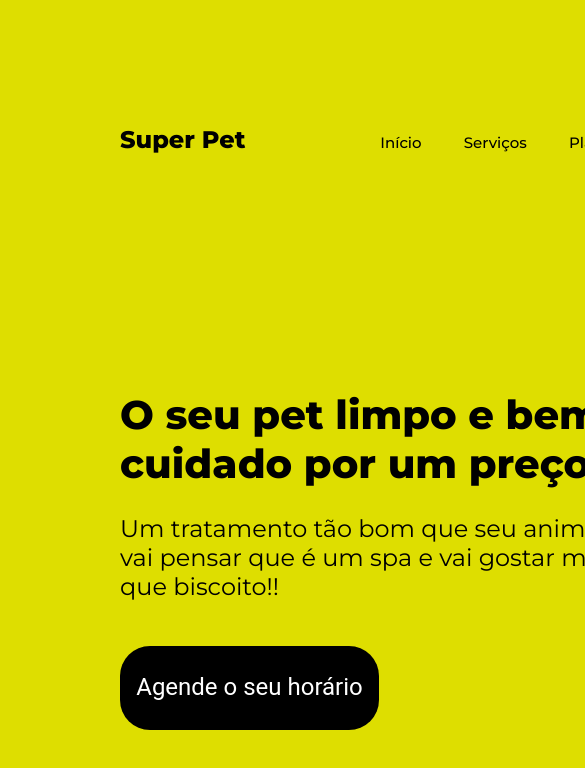
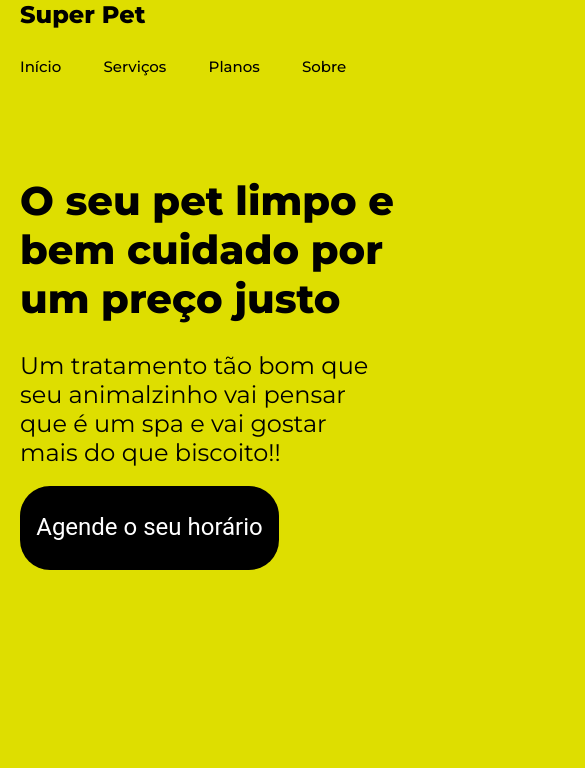
Before and after one commit to codebyjonatas/ProjetoSuperPet, a plain HTML site: page index.html in a window 390 px wide. Shown: the top 768 px of the page, 585 px wide, since content can reach past the window. Drawn offline with Linux system fonts and the light colour scheme.

Commit message:
adicionei o media query

```diff
--- a/style.css
+++ b/style.css
@@ -1,4 +1,10 @@
 @import url('https://fonts.googleapis.com/css2?family=Montserrat:wght@400;500;800&display=swap');
+
+:root {
+--color-background: #dede00;
+--color-branco: #ffffff;
+--color-preto: #000000;
+}
 
 * {
     margin: 0px;
@@ -8,7 +14,7 @@
 }
 
 body {
-    background-color: rgb(222, 222, 0);
+    background-color:var(--color-background);
     margin-left: 120px;
 }
 
@@ -28,7 +34,7 @@ body {
     flex-shrink: 0;
     margin-right: 130.73px;
 
-    color: black;
+    color:var(--color-preto);
     font-size: 24px;
     font-weight: 800;
     text-decoration: none;
@@ -47,7 +53,7 @@ body {
     flex-shrink: 0;
     margin-right: 38px;
 
-    color: black;
+    color: var(--color-preto);
     font-size: 15px;
     font-weight: 500;
     text-decoration: none;
@@ -68,7 +74,7 @@ h1 {
     margin-right: 11px;
     margin-top: 236px;
 
-    color: black;
+    color:var(--color-preto);
     font-size: 40px;
     font-weight: 800;
 }
@@ -80,13 +86,13 @@ h1 {
     margin-right: 38px;
     margin-top: 26px;
 
-    color: black;
+    color: var(--color-preto);
     font-size: 24px;
     font-weight: 400;
 }
 
 .agendar {
-    color: white;
+    color: var(--color-branco);
     text-align: center;
     font-family: 'Roboto';
     font-size: 24px;
@@ -99,13 +105,95 @@ h1 {
     flex-shrink: 0;
 
     border-radius: 30px;
-    background: black;
+    background: var(--color-preto);
 
     display: block;
 
     margin-top: 27px;
 }
 
-@media screen {
+@media screen and (max-width: 900px) {
+    .quadro1 {
+        width: 375px;
+        height: 667px;
+    }
 
+
+    body {
+        background-color: var(--color-background);
+        margin-left: 20px;
+    }
+
+    .topo {
+        margin-top: 0px;
+        width: 375px;
+    }
+
+    .logo-text {
+        margin-right: 30px;
+    }
+
+.links-bar {
+    margin-top: 28px;
 }
+
+    .link {
+        /*margin-right: 12px;*/
+    }
+
+    .corpo {
+        display: flex;
+
+        /*padding-left: 140px;
+        padding-top: 166px;
+        padding-right: 128px;
+        padding-bottom: 68px;*/
+    }
+
+    h1 {
+        width: 375px;
+
+        /*margin-right: 11px;*/
+        margin-top: 100px;
+
+        color:var(--color-preto);
+        font-size: 40px;
+        font-weight: 800;
+    }
+
+    .descricao p {
+        max-width: 360px;
+        height: 105px;
+        /*margin-right: 38px;*/
+        margin-top: 28px;
+
+        color: var(--color-preto);
+        font-size: 24px;
+        font-weight: 400;
+    }
+
+    .agendar {
+        color: var(--color-branco);
+        text-align: center;
+        font-family: 'Roboto';
+        font-size: 24px;
+        font-weight: 400;
+        text-decoration: none;
+
+        width: 259px;
+        height: 84px;
+        padding: 27px 10px;
+        flex-shrink: 0;
+
+        border-radius: 30px;
+        background: var(--color-preto);
+
+        display: block;
+
+        margin-top: 30px;
+    }
+
+    img {
+        display: none;
+    }
+}
```
